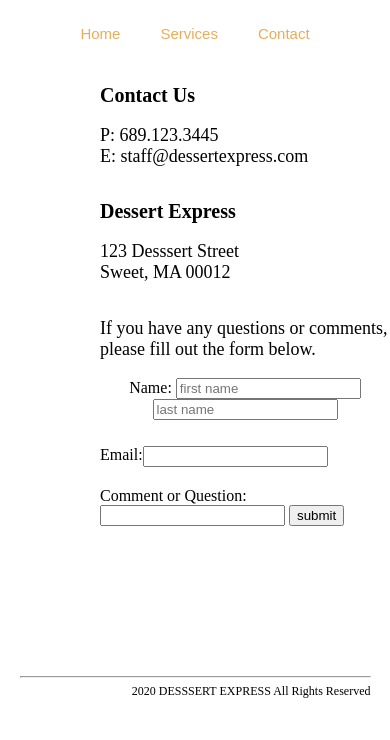
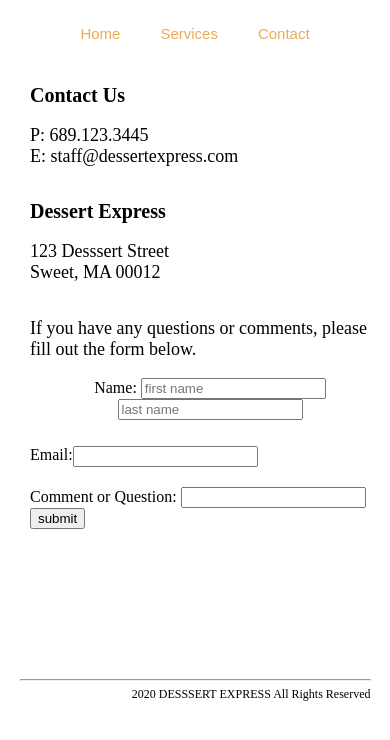
Before and after one commit to smoon09/cs20, a plain HTML site: page contact.html in a window 390 px wide. Drawn offline with Linux system fonts and the light colour scheme.

Commit message:
Update contact.html

```diff
--- a/contact.html
+++ b/contact.html
@@ -66,11 +66,11 @@
                 .contact_us {
                 text-align: center;
                 margin-top: 10px;
-                margin-left: 100px;
+                margin-left: 30px;
                 }
                 .question {
                 text-align: left;
-                margin-left: 100px;
+                margin-left: 30px;
                 }
             }
         </style>
```
